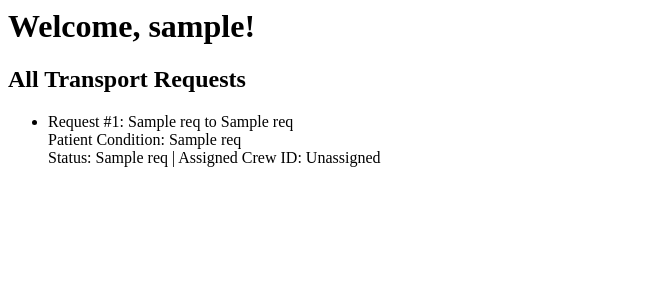
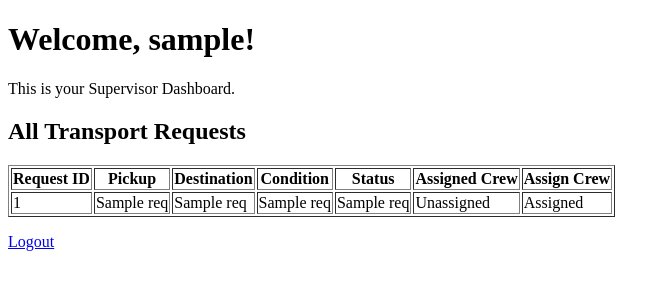
Before and after one commit to montykrause/UnifiedEMS, a Flask app: template backend/templates/supervisor_dashboard.html in a window 1280 px wide. Shown: the top 300 px of the page, without its empty margins (0-670 px from the left). Run offline with Flask 3, Linux system fonts and the light colour scheme; the template is opened without the code that fills it: most values are stand-ins (such as "Sample title", 1, 10 or a date in 2020); some libraries are stand-ins or nearby versions.

Commit message:
Added manual assignment of transport requests by supervisors

```diff
--- a/backend/app.py
+++ b/backend/app.py
@@ -179,8 +179,8 @@ def hospital_dashboard():
         conn.close()
     return render_template('hospital_dashboard.html', username=session['username'], requests=requests)
 
-# Supervisor dashboard (view all requests)
-@app.route('/supervisor')
+# Supervisor dashboard with assignment functionality
+@app.route('/supervisor', methods=['GET', 'POST'])
 def supervisor_dashboard():
     if 'user_id' not in session or session['role'] != 'supervisor':
         return redirect(url_for('index'))
@@ -188,20 +188,40 @@ def supervisor_dashboard():
     conn = get_db_connection()
     cur = conn.cursor()
     try:
+        # Fetch all transport requests
         cur.execute(
             "SELECT request_id, pickup_location, destination, patient_condition, status, assigned_crew_id "
             "FROM transport_requests ORDER BY request_time DESC"
         )
         requests = cur.fetchall()
         logger.debug("Fetched %d requests for supervisor", len(requests))
+
+        # Fetch available crews (users with role 'crew')
+        cur.execute("SELECT user_id, username FROM users WHERE role = 'crew'")
+        crews = cur.fetchall()
+        logger.debug("Fetched %d available crews", len(crews))
+
+        if request.method == 'POST':
+            request_id = request.form['request_id']
+            crew_id = request.form['crew_id']
+
+            # Update the transport request with assigned crew and status
+            cur.execute(
+                "UPDATE transport_requests SET assigned_crew_id = %s, status = 'Assigned', last_updated = CURRENT_TIMESTAMP "
+                "WHERE request_id = %s",
+                (crew_id, request_id)
+            )
+            conn.commit()
+            logger.debug("Assigned request %s to crew %s", request_id, crew_id)
+            return redirect(url_for('supervisor_dashboard'))
+
+        return render_template('supervisor_dashboard.html', username=session['username'], requests=requests, crews=crews)
     except psycopg2.Error as e:
-        logger.error("Error fetching requests: %s", e)
-        requests = []
+        logger.error("Database error in supervisor dashboard: %s", e)
+        return "Database error", 500
     finally:
         cur.close()
         conn.close()
 
-    return render_template('supervisor_dashboard.html', username=session['username'], requests=requests)
-
 if __name__ == '__main__':
     app.run(debug=True)
--- a/backend/templates/supervisor_dashboard.html
+++ b/backend/templates/supervisor_dashboard.html
@@ -1,15 +1,54 @@
+<!DOCTYPE html>
+<html>
+<head>
+    <title>Supervisor Dashboard - UnifiedEMS</title>
+</head>
+<body>
     <h1>Welcome, {{ username }}!</h1>
+    <p>This is your Supervisor Dashboard.</p>
+
     <h2>All Transport Requests</h2>
     {% if requests %}
-    <ul>
+        <table border="1">
+            <tr>
+                <th>Request ID</th>
+                <th>Pickup</th>
+                <th>Destination</th>
+                <th>Condition</th>
+                <th>Status</th>
+                <th>Assigned Crew</th>
+                <th>Assign Crew</th>
+            </tr>
             {% for req in requests %}
-        <li>
-            Request #{{ req[0] }}: {{ req[1] }} to {{ req[2] }}<br>
-            Patient Condition: {{ req[3] }}<br>
-            Status: {{ req[4] }} | Assigned Crew ID: {{ req[5] or 'Unassigned' }}
-        </li>
+            <tr>
+                <td>{{ req[0] }}</td>
+                <td>{{ req[1] }}</td>
+                <td>{{ req[2] }}</td>
+                <td>{{ req[3] }}</td>
+                <td>{{ req[4] }}</td>
+                <td>{{ req[5] or 'Unassigned' }}</td>
+                <td>
+                    {% if req[4] == 'Pending' %}
+                    <form method="POST">
+                        <input type="hidden" name="request_id" value="{{ req[0] }}">
+                        <select name="crew_id">
+                            {% for crew in crews %}
+                            <option value="{{ crew[0] }}">{{ crew[1] }}</option>
                             {% endfor %}
-    </ul>
+                        </select>
+                        <input type="submit" value="Assign">
+                    </form>
+                    {% else %}
+                    Assigned
+                    {% endif %}
+                </td>
+            </tr>
+            {% endfor %}
+        </table>
     {% else %}
         <p>No transport requests yet.</p>
     {% endif %}
+
+    <p><a href="{{ url_for('logout') }}">Logout</a></p>
+</body>
+</html>
```
Lines whose indentation alone changed are shown as unchanged.
